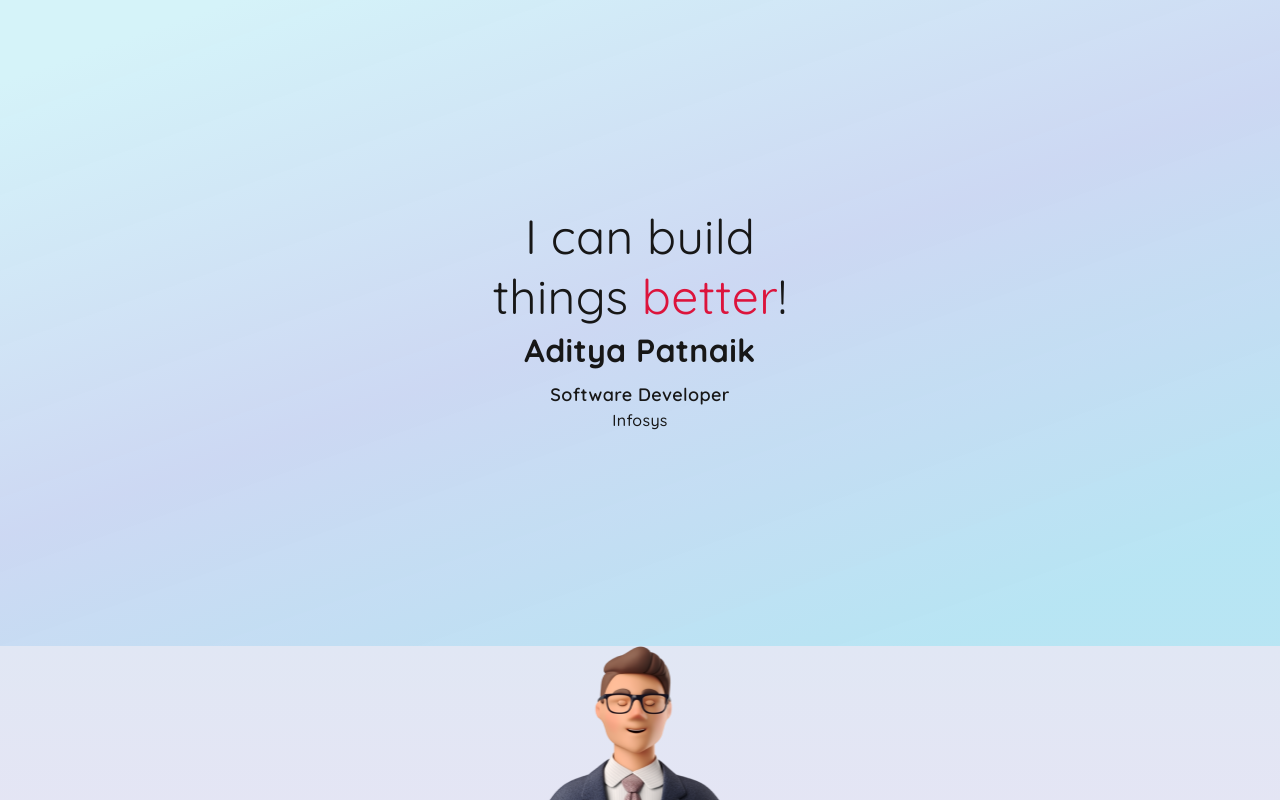
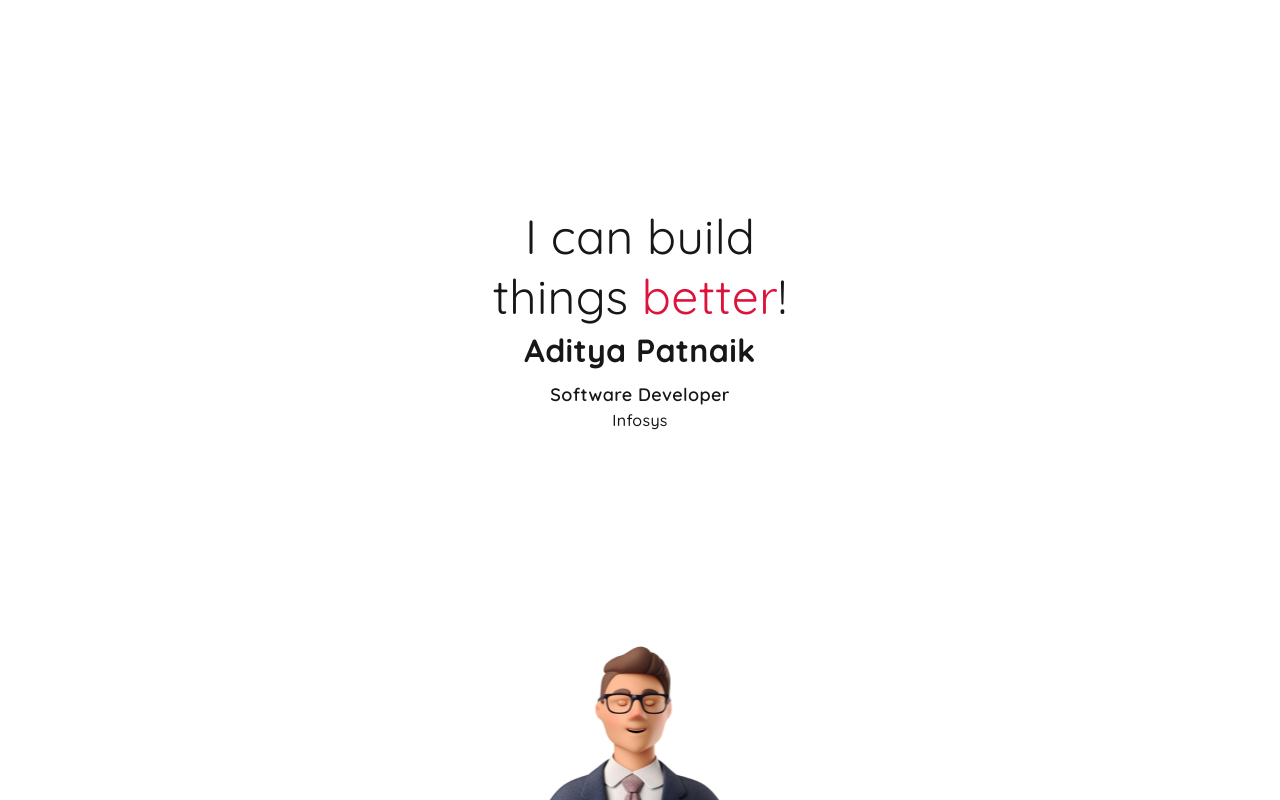
Before and after one commit to adityapatnaik/adityapatnaik_portfolio, a React (Create React App) app: page / in a window 1280 px wide. Built offline with nearby package versions, Linux system fonts and the light colour scheme.

Commit message:
removed colors and added letter spacing to heads, added some space

```diff
--- a/src/HOC/SectionLayout.jsx
+++ b/src/HOC/SectionLayout.jsx
@@ -8,7 +8,7 @@ const OuterLayout = styled.div`
   align-items: center;
   width: 100%;
   padding: 0px;
-  background: linear-gradient(180deg, #e1e7f4 0%, #f4daf6 72.98%, #4aedbc 100%);
+  /* background: linear-gradient(180deg, #e1e7f4 0%, #f4daf6 72.98%, #4aedbc 100%); */
 `;
 
 const HeroImage = styled.img`
@@ -33,13 +33,14 @@ const Heading = styled.div`
   font-weight: 800;
   font-size: 40px;
   line-height: 48px;
+  letter-spacing: 0.005em;
 `;
 
 const InnerLayout = styled.div`
   display: flex;
   flex-direction: column;
   align-items: center;
-  padding: 48px 0px 0px;
+  padding: 48px 0px 48px;
   width: calc(100vw - 20%);
   @media (min-width: 1080px) {
     width: calc(100vw - 50%);
--- a/src/StyledComponents/HomeStyles.jsx
+++ b/src/StyledComponents/HomeStyles.jsx
@@ -7,13 +7,13 @@ export const HeroSection = styled.div`
   align-items: center;
   width: 100%;
   padding: 0px;
-  background: linear-gradient(
+  /* background: linear-gradient(
       160.72deg,
       rgba(255, 255, 255, 0.2) 7.46%,
       rgba(218, 102, 220, 0.178) 48.99%,
       rgba(83, 169, 218, 0.154) 89.15%
     ),
-    #caf0f8;
+    #caf0f8; */
 
   position: relative;
   min-height: 646.4px;
--- a/src/styles.css
+++ b/src/styles.css
@@ -77,8 +77,8 @@ body {
   letter-spacing: 0.02rem;
   font-size: var(--fs-400);
   color: var(--clr-dark);
-  /* background-color: var(--background-color); */
-  background: linear-gradient(
+  background-color: var(--background-color);
+  /* background: linear-gradient(
       179.3deg,
       rgba(247, 237, 237, 0.2) 0.7%,
       rgba(76, 115, 190, 0.189533) 9.1%,
@@ -86,7 +86,7 @@ body {
       rgba(173, 135, 235, 0.158219) 42.05%,
       rgba(46, 105, 220, 0.088) 90.55%
     ),
-    #ffffff;
+    #ffffff; */
   /* background: url("/images/rainbow-vortex.svg") no-repeat; */
   /* background: url("./sun-tornado.svg") no-repeat; */
   background-size: cover;
```
